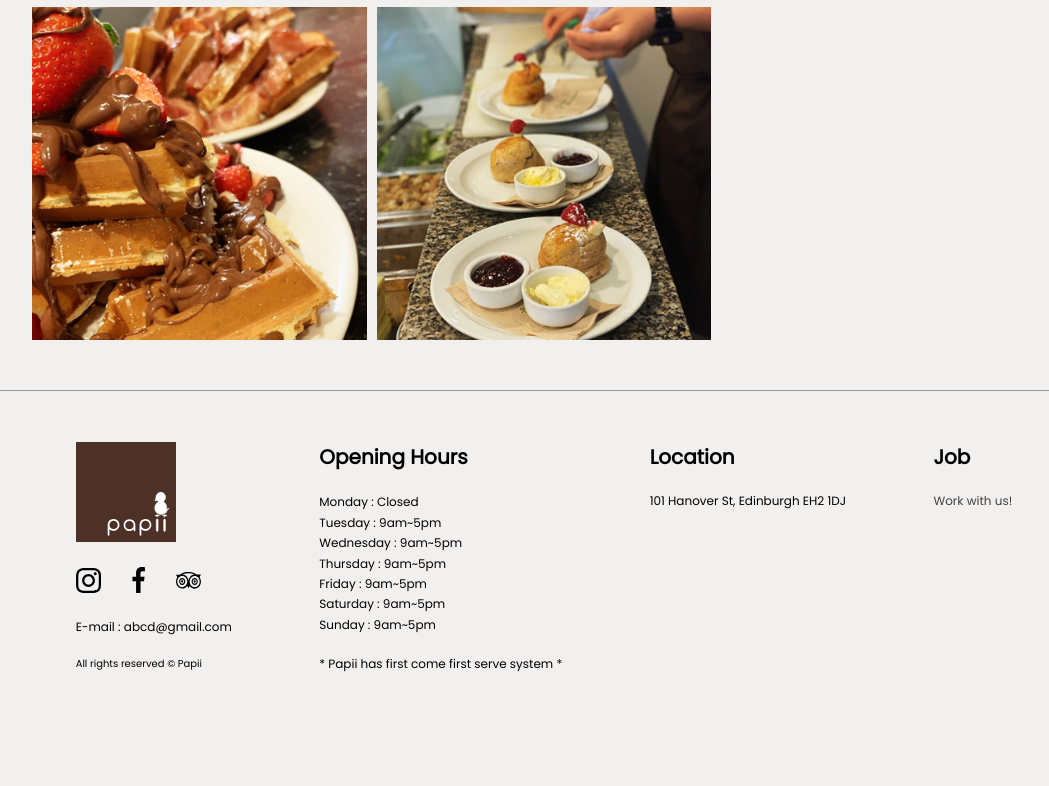
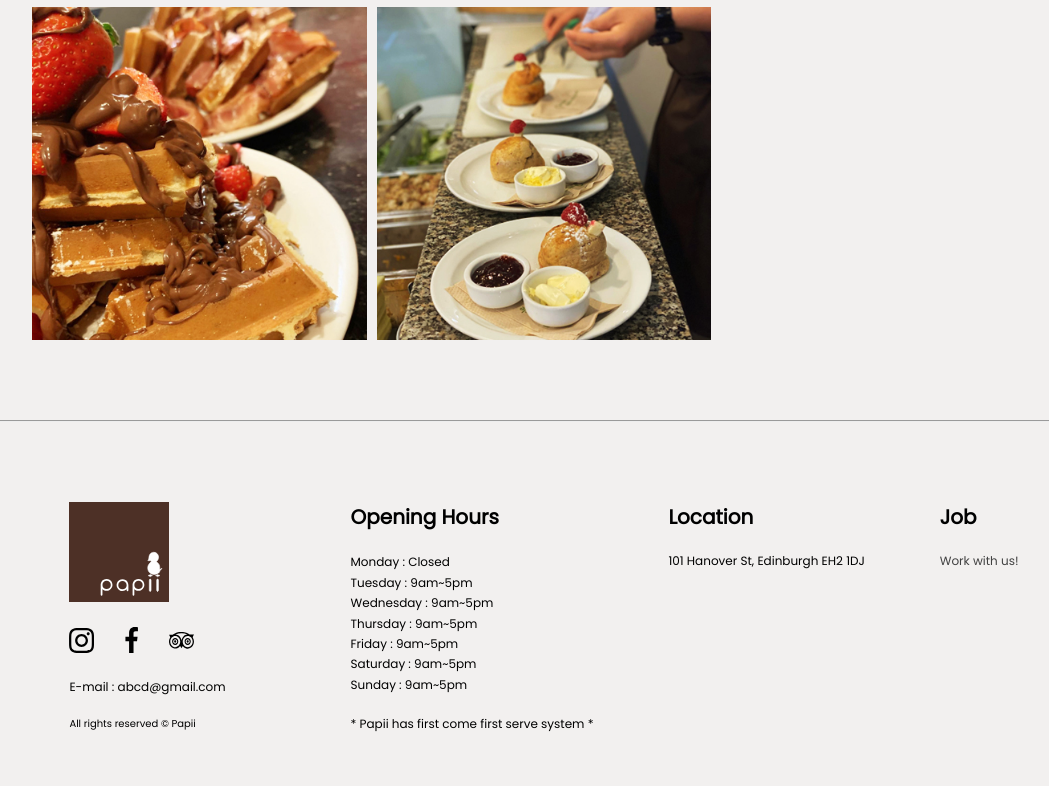
Before and after one commit to inabaek/papii, a plain HTML site: page index.html in a window 1280 px wide. Shown: the part 1921-2707 px from the top of the page, without its empty margins (96-1145 px from the left). Before the commit the page ends 2644 px from the top, so only its background shows below. Drawn offline with Linux system fonts and the light colour scheme; a web font is replaced by a local one.

Commit message:
second commit

```diff
--- a/index.html
+++ b/index.html
@@ -10,7 +10,7 @@
     <link href="https://fonts.googleapis.com/css2?family=Poppins&family=Reenie+Beanie&family=Yesteryear&display=swap"
         rel="stylesheet">
     <link rel="icon" href="./img/icon/papii_icon.png">
-    <link rel="stylesheet" href="/style.css">
+    <link rel="stylesheet" href="./style.css">
     <title>Papii Brunch Cafe</title>
 </head>
 
@@ -50,7 +50,8 @@
                 <div class="reviewText">
                     <h1>Hidden Gem!</h1>
                     <p>"Hidden Gem! This is an amazing place to eat. Perfect service and really tasty food. Definitely
-                        recommend to anyone and everyone and will be sure to go back when we are in Edinburgh again."
+                        recommend to anyone and everyone and will be sure to go back when we are in Edinburgh
+                        again." <span> - 16/June/2021</span>
                     </p>
                 </div>
             </div>
@@ -73,7 +74,7 @@
     <footer>
 
         <div class="footer-wrapper">
-            <div class="content1">
+            <div class="content content1">
                 <div class="papiiLogo"><img src="./img/icon/papiiLogo.svg" alt="logo"></div>
                 <div class="social">
                     <a target="_blank" href="https://www.instagram.com/papii_cafe_edinburgh/?hl=en"><img
@@ -92,7 +93,7 @@
                 </div>
             </div>
         </div>
-        <div class="content2">
+        <div class="content content2">
             <div class="hoursTitle">
                 <h1>Opening Hours</h1>
             </div>
@@ -109,7 +110,7 @@
                 <p>* Papii has first come first serve system *</p>
             </div>
         </div>
-        <div class="content3">
+        <div class="content content3">
             <div class="locationTitle">
                 <h1>Location</h1>
             </div>
@@ -117,7 +118,7 @@
                 <p>101 Hanover St, Edinburgh EH2 1DJ</p>
             </div>
         </div>
-        <div class="content4">
+        <div class="content content4">
             <div class="jobTitle">
                 <h1>Job</h1>
             </div>
--- a/style.css
+++ b/style.css
@@ -127,6 +127,9 @@
     font-size: 16px;
     color: var(--white-text);
   }
+  .reviewText span {
+    font-size: 10px;
+  }
 
   /* --grid-- */
   .grid {
@@ -156,7 +159,7 @@
 
   /*-- footer --*/
   hr {
-    margin: 5rem 0;
+    margin: 8rem 0;
     color: #4D3026;
   }
   footer {
@@ -168,7 +171,13 @@
     align-items: flex-start;
     flex-wrap: wrap;
   }
+  .content {
+    padding-bottom: 5rem;
+  }
     /* --content1--*/
+    .content1 {
+      padding-right: 5rem;
+    }
   .papiiLogo {
     width: 100px;
   }
```
